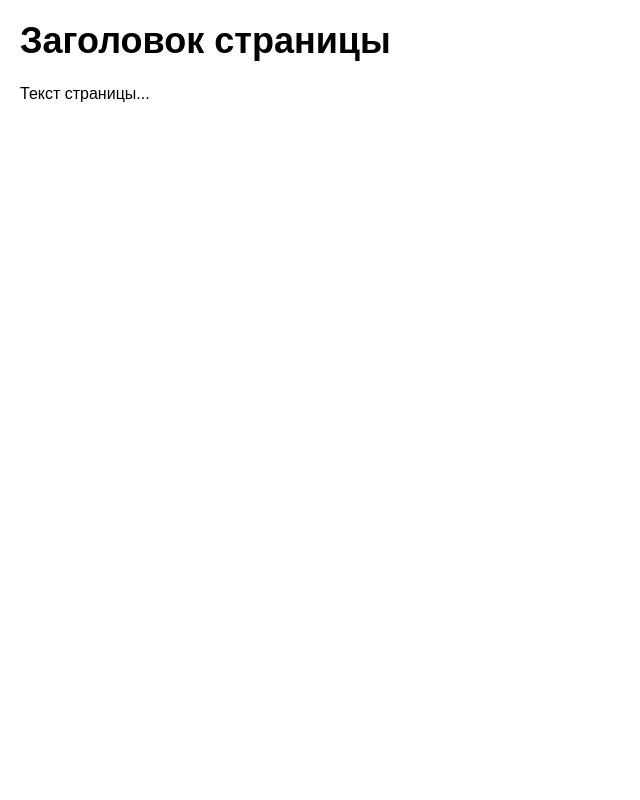
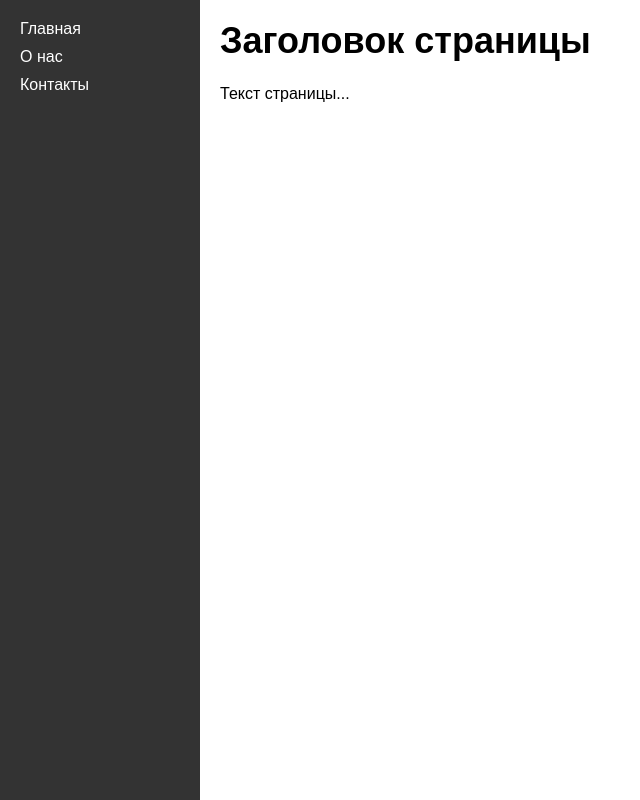
Before and after one commit to SkyShipGroup/Repol-bot, a website: page index.html in a window 1280 px wide. Shown: the whole page, without its empty margins (0-640 px from the left). Drawn offline with Linux system fonts and the light colour scheme.

Commit message:
Update index.html

```diff
--- a/index.html
+++ b/index.html
@@ -1,4 +1,4 @@
-<!DOCTYPE html>
+ <!DOCTYPE html>
 
 <html>
 
@@ -6,11 +6,121 @@
 
     <meta charset="UTF-8">
 
-    <meta name="viewport" content="width=device-width, initial-scale=1.0">
-
     <title>Мой сайт</title>
 
-    <link rel="stylesheet" href="style.css">
+    <style>
+
+      * {
+
+        margin: 0;
+
+        padding: 0;
+
+        box-sizing: border-box;
+
+      }
+
+      body {
+
+        font-family: Arial, sans-serif;
+
+      }
+
+      /* Стили для бокового меню */
+
+      .sidebar {
+
+        position: fixed; /* фиксированное положение */
+
+        top: 0;
+
+        left: 0;
+
+        height: 100%;
+
+        width: 200px;
+
+        background-color: #333;
+
+        color: #fff;
+
+        padding: 20px;
+
+        animation: sidebar-animation 0.5s ease-in-out; /* добавленная анимация */
+
+      }
+
+      .sidebar ul {
+
+        list-style: none;
+
+        margin: 0;
+
+        padding: 0;
+
+      }
+
+      .sidebar li {
+
+        margin-bottom: 10px;
+
+      }
+
+      .sidebar a {
+
+        color: #fff;
+
+        text-decoration: none;
+
+      }
+
+      /* Стили для основного содержимого */
+
+      .content {
+
+        margin-left: 200px; /* ширина бокового меню */
+
+        padding: 20px;
+
+      }
+
+      .content h1 {
+
+        font-size: 36px;
+
+        margin-bottom: 20px;
+
+      }
+
+      .content p {
+
+        font-size: 16px;
+
+        line-height: 1.5;
+
+        margin-bottom: 20px;
+
+      }
+
+      /* Анимация для бокового меню */
+
+      @keyframes sidebar-animation {
+
+        from {
+
+          transform: translateX(-220px); /* начальное положение */
+
+        }
+
+        to {
+
+          transform: translateX(0); /* конечное положение */
+
+        }
+
+      }
+
+    </style>
 
   </head>
 
```
